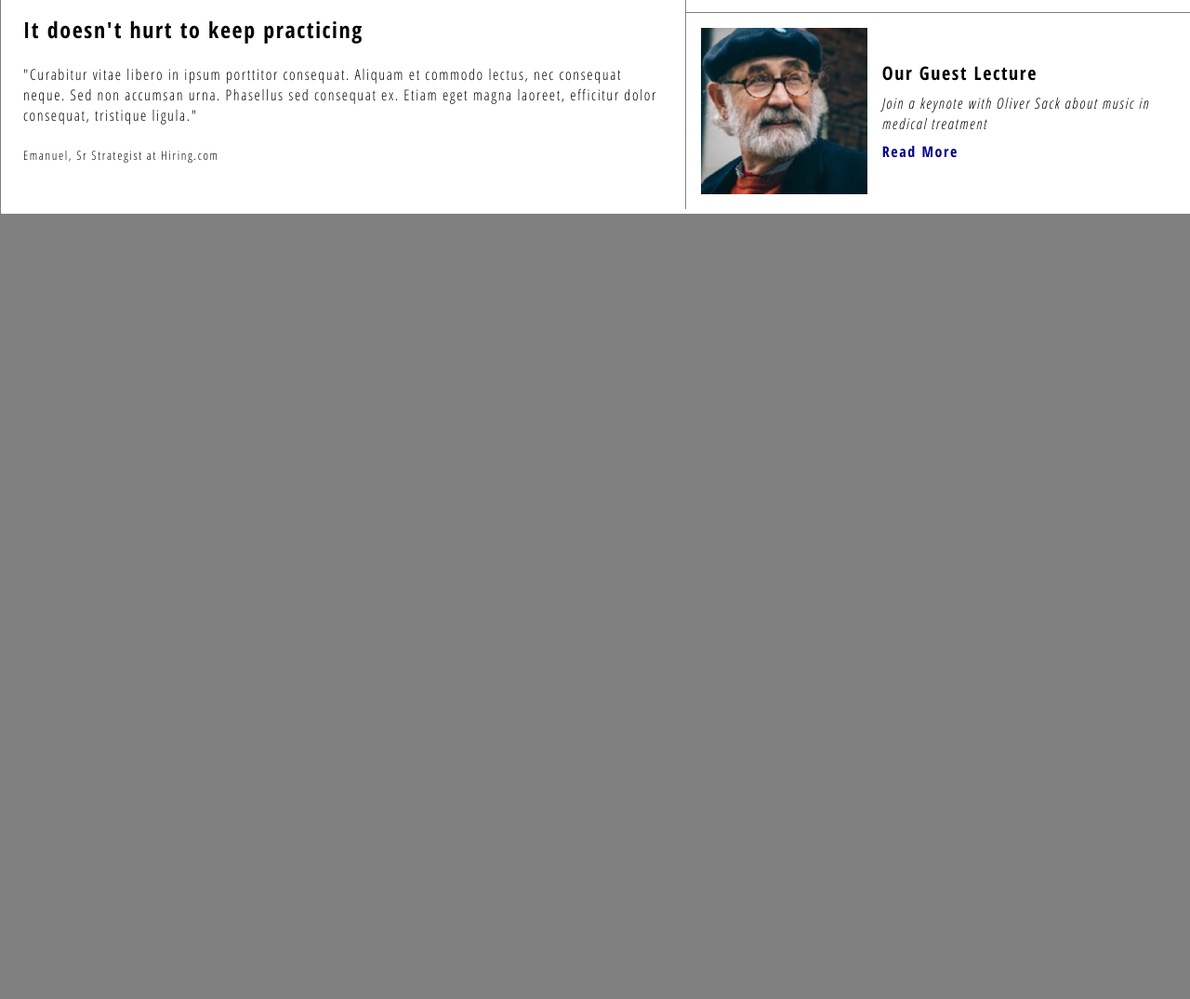
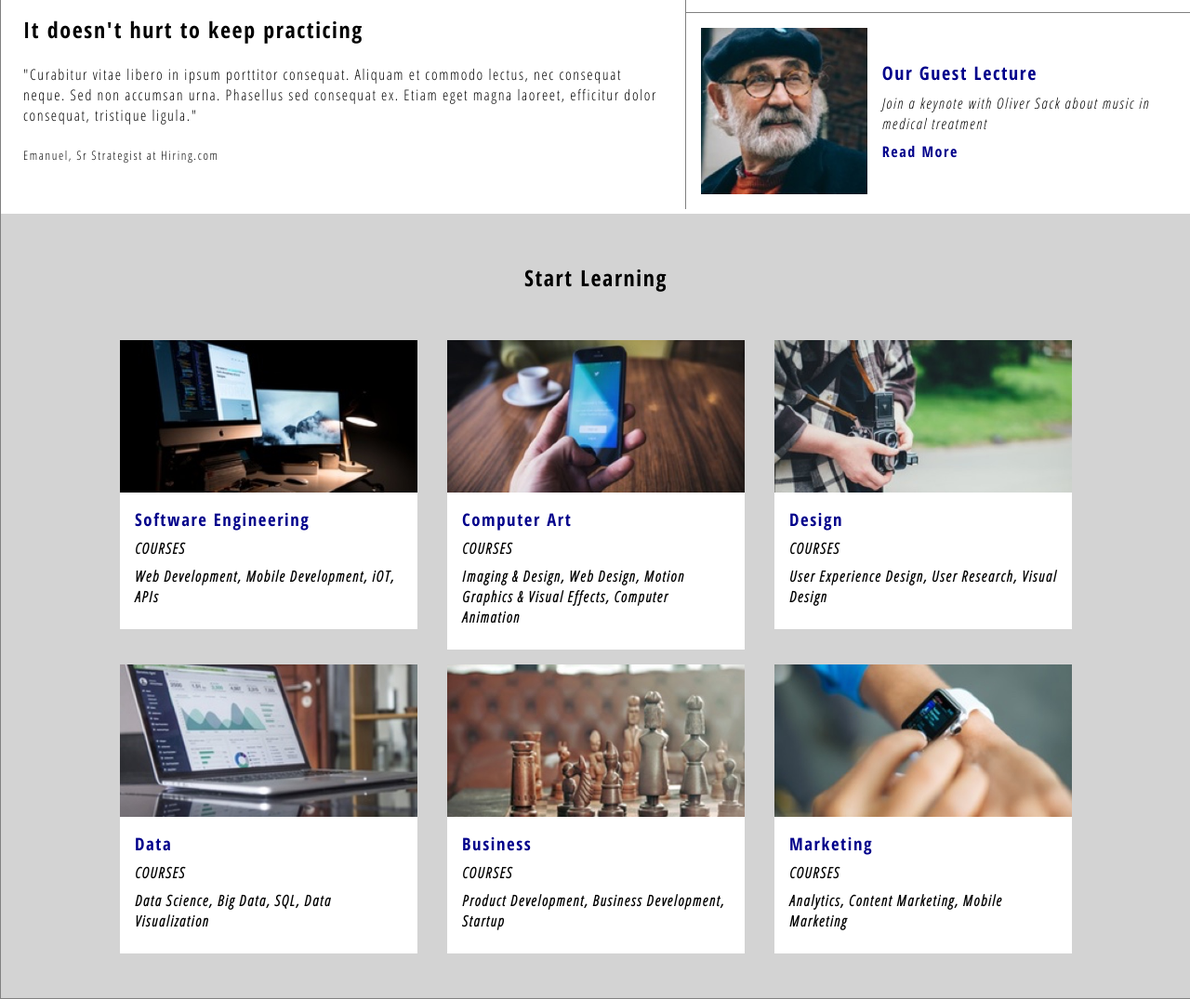
Before and after one commit to kms5212/ColmarAcademy, a plain HTML site: page index.html in a window 1280 px wide. Shown: the part 1052-2127 px from the top of the page at 93% size. Before the commit the page ends 1283 px from the top, so only its background shows below. Drawn offline with Linux system fonts and the light colour scheme.

Commit message:
everything but footer and last section done

```diff
--- a/index.html
+++ b/index.html
@@ -80,5 +80,61 @@
           </div>
         </div>
       </div>
+      <div class="learning">
+        <h2>Start Learning</h2>
+        <div class="row">
+          <div class="box">
+            <img src="./resources/images/course-software.jpg">
+            <div class="subblurb">
+              <a href="#"><h3>Software Engineering</h3></a>
+              <h4>COURSES</h4>
+              <h4>Web Development, Mobile Development, iOT, APIs</h4>
+            </div>
+          </div>
+          <div class="box">
+            <img src="./resources/images/course-computer-art.jpg">
+            <div class="subblurb">
+              <a href="#"><h3>Computer Art</h3></a>
+              <h4>COURSES</h4>
+              <h4>Imaging & Design, Web Design, Motion Graphics & Visual Effects,
+              Computer Animation</h4>
+            </div>
+          </div>
+          <div class="box">
+            <img src="./resources/images/course-design.jpg">
+            <div class="subblurb">
+              <a href="#"><h3>Design</h3></a>
+              <h4>COURSES</h4>
+              <h4>User Experience Design, User Research, Visual Design</h4>
+            </div>
+          </div>
+        </div>
+        <div class="row second">
+          <div class="box">
+            <img src="./resources/images/course-data.jpg">
+            <div class="subblurb">
+              <a href="#"><h3>Data</h3></a>
+              <h4>COURSES</h4>
+              <h4>Data Science, Big Data, SQL, Data Visualization</h4>
+            </div>
+          </div>
+          <div class="box">
+            <img src="./resources/images/course-business.jpg">
+            <div class="subblurb">
+              <a href="#"><h3>Business</h3></a>
+              <h4>COURSES</h4>
+              <h4>Product Development, Business Development, Startup</h4>
+            </div>
+          </div>
+          <div class="box">
+            <img src="./resources/images/course-marketing.jpg">
+            <div class="subblurb">
+              <a href="#"><h3>Marketing</h3></a>
+              <h4>COURSES</h4>
+              <h4>Analytics, Content Marketing, Mobile Marketing</h4>
+            </div>
+          </div>
+        </div>
+      </div>
   </body>
 </html>
--- a/resources/css/style.css
+++ b/resources/css/style.css
@@ -307,6 +307,7 @@ nav a:hover {
 
 .subtext h3 {
   font-size: 1.25rem;
+  color: darkblue;
 }
 
 .subtext h4 {
@@ -388,4 +389,104 @@ nav a:hover {
     width: 100%;
     max-width: 100%;
   }
+  .subtext {
+    width: 90%;
+    justify-content: flex-start;
+  }
 }
+
+/* Learning Section */
+.learning {
+  display: flex;
+  flex-direction: column;
+  justify-content: center;
+  align-items: center;
+  background-color: lightgray;
+  padding-bottom: 2rem;
+}
+.learning h2 {
+  padding: 2rem 0rem;
+}
+
+.row {
+  display: flex;
+  flex-direction: row;
+  justify-content: center;
+  align-items: flex-start;
+}
+
+.box {
+  display: flex;
+  flex-direction: column;
+  justify-content: center;
+  align-items: center;
+  background-color: white;
+  max-width: 25%;
+  width: 100%;
+  margin: 1rem;
+  margin-top: 0rem;
+}
+
+.box img {
+  max-width: 100%;
+}
+
+.row .second {
+  margin-bottom: 2rem;
+}
+
+.subblurb {
+  margin: 1rem;
+}
+
+.box a{
+  text-decoration: none;
+  color: darkblue;
+}
+
+.box h3,
+.box h4 {
+  margin: 0rem;
+  padding: 0rem;
+}
+
+.box h4 {
+  margin-top: 0.5rem;
+  margin-bottom: 0.5rem;
+  font-style: italic;
+}
+
+/* Learning Code - Mobile */
+@media only screen and (max-width: 470px) {
+ .learning h2 {
+   color: darkblue;
+ }
+ .row {
+   flex-direction: column;
+   align-items: center;
+   width: 100%;
+   padding: 0rem;
+   margin: 0rem;
+ }
+ .box {
+   display: flex;
+   flex-direction: column;
+   justify-content: center;
+   align-items: center;
+   background-color: gray;
+   color: white;
+   max-width: 100%;
+   width: 90%;
+   margin: 1rem;
+   margin-top: 0rem;
+ }
+ .box a{
+   color: white;
+ }
+ .box img {
+   display: none;
+ }
+ .subblurb  h4{
+   display: none;
+ }
+}
```
Also changed, not shown: 1 other file.
